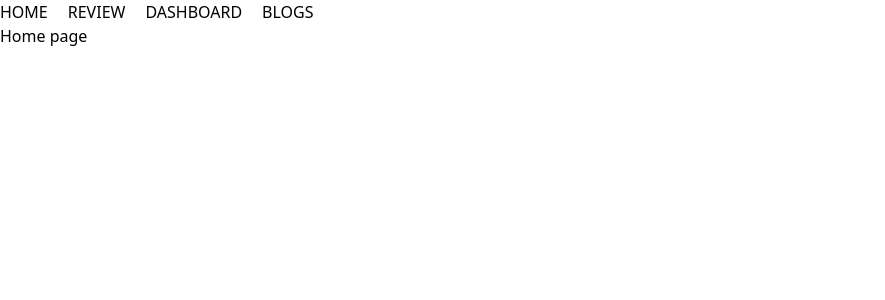
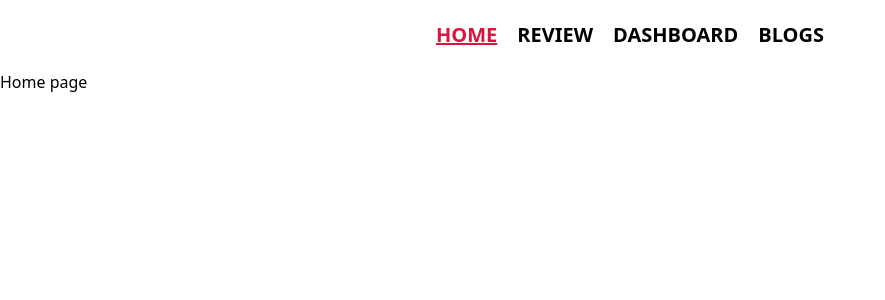
Before and after one commit to Shuvoghosh7/-product-analysis-website, a React (Create React App) app: page / in a window 1280 px wide. Shown: the top 300 px of the page, without its empty margins (0-885 px from the left). Built offline with nearby package versions, Linux system fonts and the light colour scheme.

Commit message:
add custom Link

```diff
--- /dev/null
+++ b/src/Component/CustomLink/CustomLink.js
@@ -0,0 +1,20 @@
+import React from 'react';
+import { Link, useMatch, useResolvedPath } from 'react-router-dom';
+
+const CustomLink = ({ children, to, ...props }) => {
+    let resolved = useResolvedPath(to);
+  let match = useMatch({ path: resolved.pathname, end: true });
+
+  return (
+      <Link
+        style={{ color: match ? "#DC143C" : "black", textDecoration: match ? "underline" : "none" }}
+        to={to}
+        {...props}
+      >
+        {children}
+      </Link>
+
+    );
+};
+
+export default CustomLink;
--- a/src/Component/NavBar/NavBar.css
+++ b/src/Component/NavBar/NavBar.css
@@ -1,3 +1,5 @@
 .navBar a{
     margin-right: 20px;
+    font-size: 20px;
+    font-weight: bold;
 }
--- a/src/Component/NavBar/NavBar.js
+++ b/src/Component/NavBar/NavBar.js
@@ -1,14 +1,15 @@
 import React from 'react';
 import { Link } from 'react-router-dom';
+import CustomLink from '../CustomLink/CustomLink';
 import './NavBar.css'
 
 const NavBar = () => {
     return (
-        <div className='navBar'>
-            <Link to='/'>HOME</Link>
-            <Link to='/review'>REVIEW</Link>
-            <Link to='/dashBoard'>DASHBOARD</Link>
-            <Link to='/blogs'>BLOGS</Link>
+        <div className='text-center my-5 navBar'>
+            <CustomLink to='/'>HOME</CustomLink>
+            <CustomLink to='/review'>REVIEW</CustomLink>
+            <CustomLink to='/dashBoard'>DASHBOARD</CustomLink>
+            <CustomLink to='/blogs'>BLOGS</CustomLink>
         </div>
     );
 };
```
